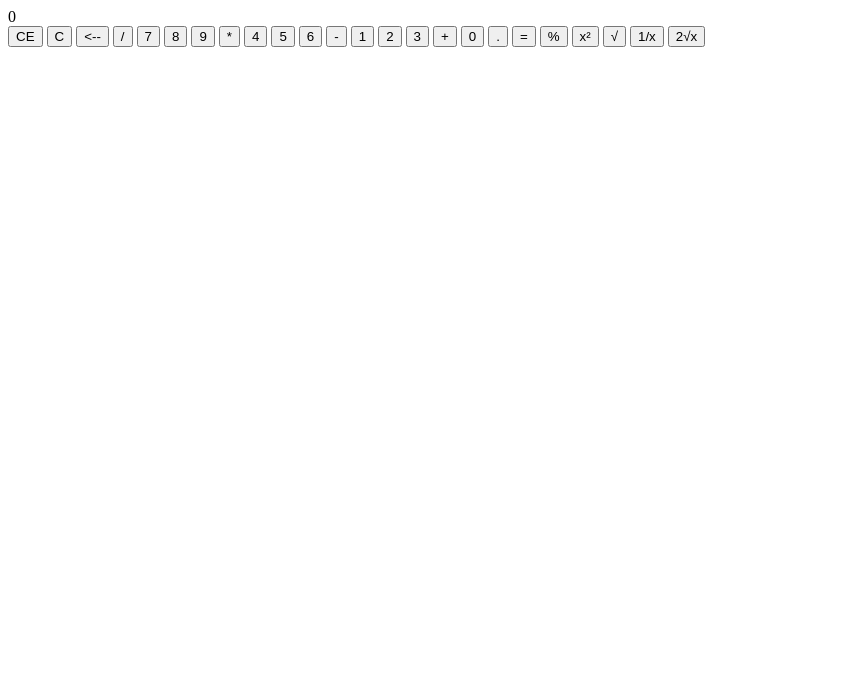
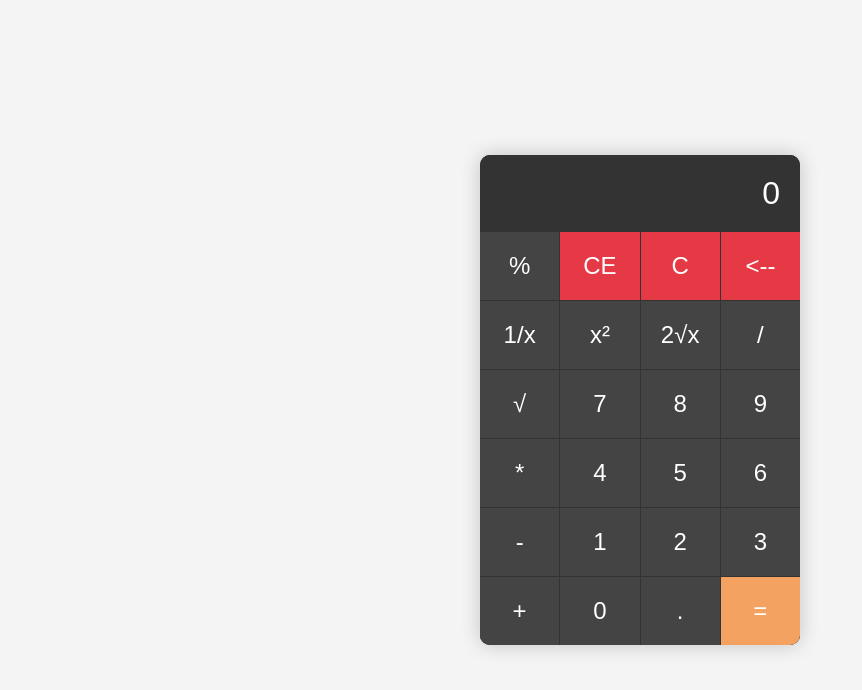
Before and after one commit to vitanovtd/Calculator, a plain HTML site: page index.html in a window 1280 px wide. Shown: the whole page, without its empty margins (0-862 px from the left). Drawn offline with Linux system fonts and the light colour scheme.

Commit message:
added styling and buttons structure

```diff
--- a/index.html
+++ b/index.html
@@ -9,11 +9,16 @@
   <body>
     <div class="calculator">
       <div id="display" class="display">0</div>
-      <div class="button">
+      <div class="buttons">
+        <button class="button" id="percentage">%</button>
         <button class="button" id="clear-entry">CE</button>
         <button class="button" id="clear">C</button>
         <button class="button" id="backspace"><--</button>
+        <button class="button" id="reciprocal">1/x</button>
+        <button class="button" id="square">x²</button>
+        <button class="button" id="sqrtx">2√x</button>
         <button class="button" id="divide">/</button>
+        <button class="button" id="square-root">√</button>
         <button class="button" id="seven">7</button>
         <button class="button" id="eight">8</button>
         <button class="button" id="nine">9</button>
@@ -29,11 +34,6 @@
         <button class="button" id="zero">0</button>
         <button class="button" id="decimal">.</button>
         <button class="button" id="equals">=</button>
-        <button class="button" id="percentage">%</button>
-        <button class="button" id="square">x²</button>
-        <button class="button" id="square-root">√</button>
-        <button class="button" id="reciprocal">1/x</button>
-        <button class="button" id="sqrtx">2√x</button>
       </div>
     </div>
     <script src="script.js"></script>
--- a/style.css
+++ b/style.css
@@ -0,0 +1,86 @@
+* {
+  margin: 0;
+  padding: 0;
+  box-sizing: border-box;
+}
+
+body {
+  display: flex;
+  justify-content: center;
+  align-items: center;
+  height: 100vh;
+  background-color: #f4f4f4;
+  font-family: Arial, sans-serif;
+}
+
+.calculator {
+  width: 320px;
+  background-color: #222;
+  border-radius: 10px;
+  box-shadow: 0px 0px 20px rgba(0, 0, 0, 0.2);
+  overflow: hidden;
+}
+
+.display {
+  background-color: #333;
+  color: white;
+  font-size: 2em;
+  text-align: right;
+  padding: 20px;
+}
+
+.buttons {
+  display: grid;
+  grid-template-columns: repeat(4, 1fr);
+  grid-gap: 1px;
+  background-color: #333;
+}
+
+.button {
+  background-color: #444;
+  color: white;
+  font-size: 1.5em;
+  padding: 20px;
+  border: none;
+  cursor: pointer;
+}
+
+.button:hover {
+  background-color: #555;
+}
+
+.button:active {
+  background-color: #666;
+}
+
+#equals {
+  background-color: #f4a261;
+  color: white;
+}
+
+#equals:hover {
+  background-color: #e08e42;
+}
+
+#equals:active {
+  background-color: #c97426;
+}
+
+#clear,
+#clear-entry,
+#backspace {
+  background-color: #e63946;
+  color: white;
+}
+
+#clear:hover,
+#clear-entry:hover,
+#backspace:hover {
+  background-color: #d62839;
+}
+
+#clear:active,
+#clear-entry:active,
+#backspace:active {
+  background-color: #b51734;
+}
```
